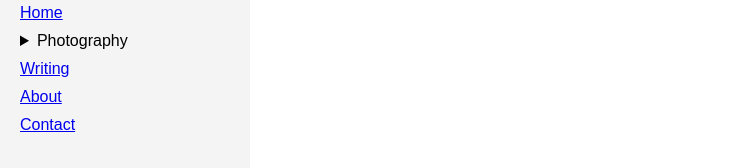
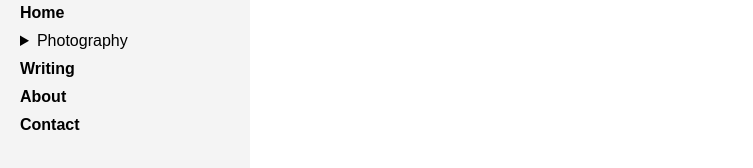
Before and after one commit to aldenwallace/alden-wallace, a plain HTML site: page index.html in a window 1280 px wide. Shown: the part 84-252 px from the top of the page, without its empty margins (0-753 px from the left). Drawn offline with Linux system fonts and the light colour scheme.

Commit message:
Update style.css

```diff
--- a/style.css
+++ b/style.css
@@ -45,4 +45,15 @@ main.gallery {
   margin-top: 5px;
   font-size: 0.9em;
   color: #555;
+}.sidebar a {
+  color: black !important;       /* force black color */
+  font-weight: 700;               /* thick/bold font */
+  text-decoration: none;          /* remove underline */
 }
+
+.sidebar a:visited,
+.sidebar a:active,
+.sidebar a:hover,
+.sidebar a:focus {
+  color: black !important;       /* keep black on all states */
+}
```
